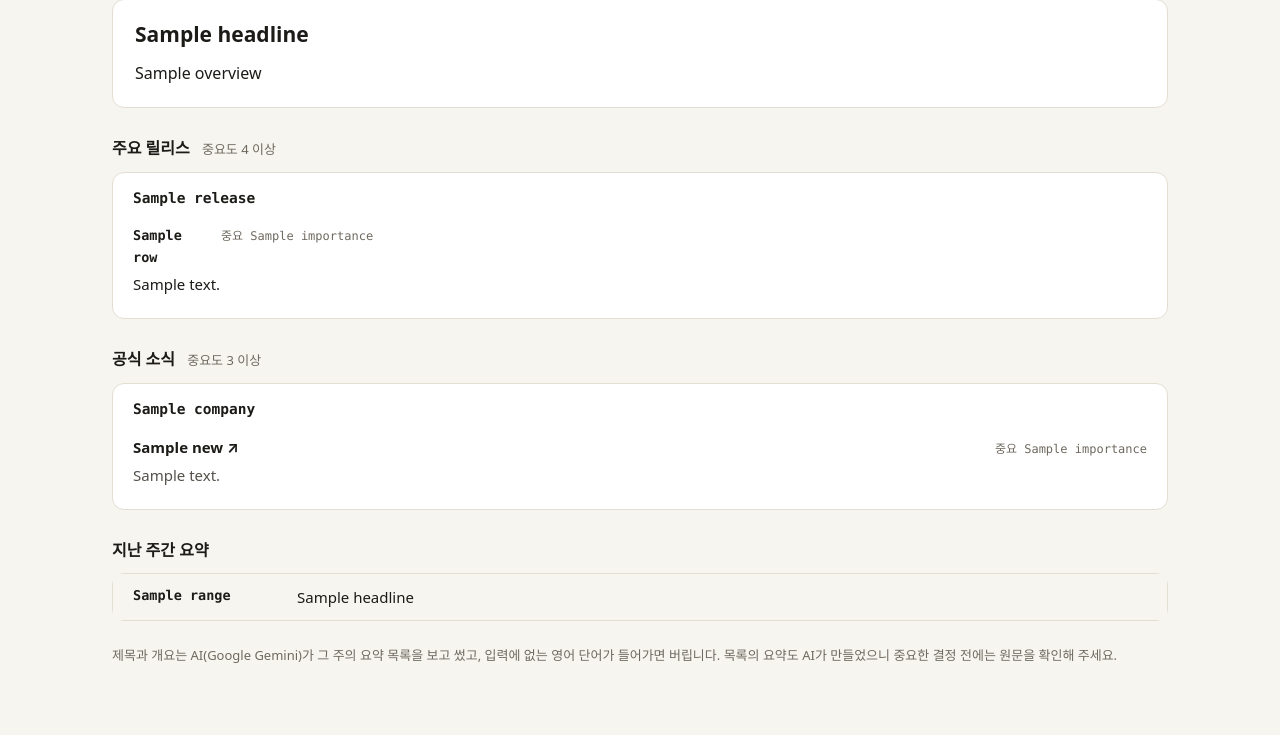
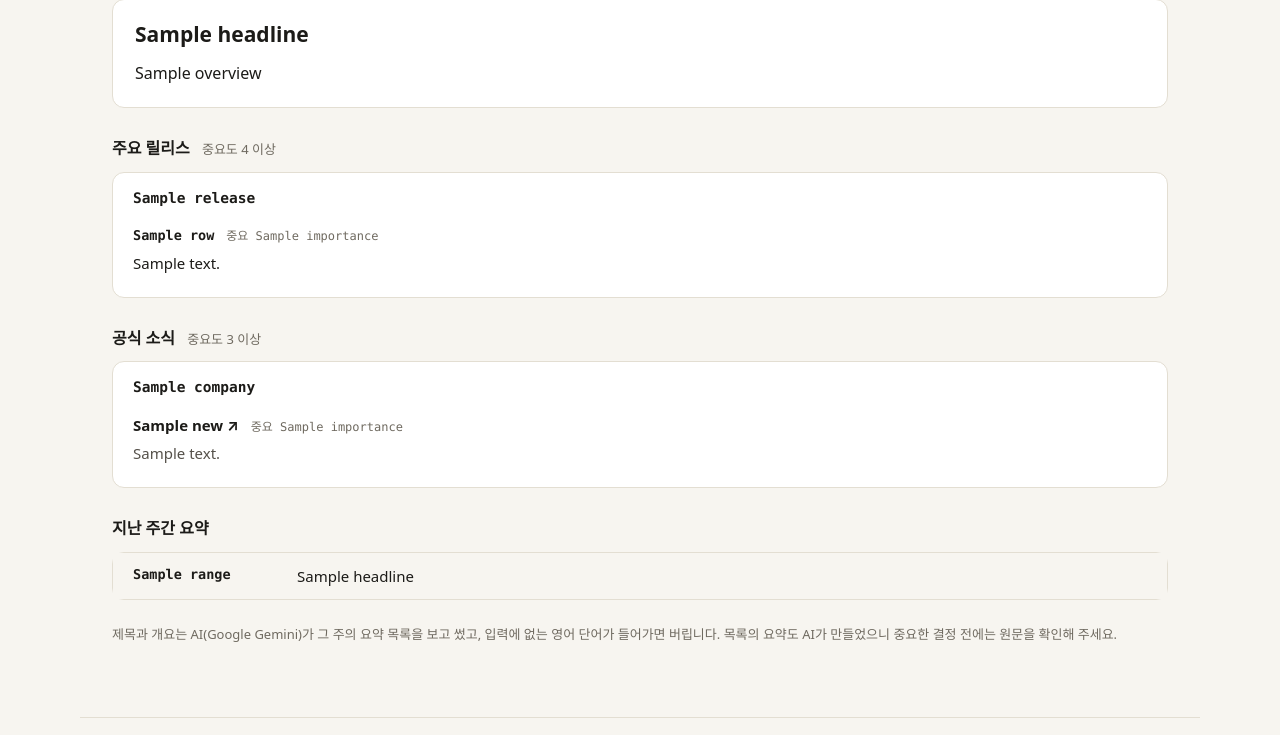
Before and after one commit to Hasegos/deltalog, a FastAPI app: template templates/weekly.html in a window 1280 px wide. Shown: the part 215-950 px from the top of the page. Run offline with FastAPI, Linux system fonts and the light colour scheme; the template is opened without the code that fills it: most values are stand-ins (such as "Sample title", 1, 10 or a date in 2020); parts of the project's set-up code (start-up, migrations or seed data) failed here and were passed over.

Commit message:
FIX 주간 요약에서 버전이 없는 항목의 긴 제목이 한 글자씩 줄바꿈되던 문제

```diff
--- a/static/css/weekly.css
+++ b/static/css/weekly.css
@@ -65,8 +65,8 @@
 }
 
 .dg-g li {
-  display: grid;
-  grid-template-columns: 76px auto minmax(0, 1fr);
+  display: flex;
+  flex-wrap: wrap;
   gap: 4px 12px;
   align-items: baseline;
   padding: 7px 0;
@@ -77,9 +77,11 @@
 }
 
 .dg-v {
+  min-width: 0;
   font-family: var(--mono);
   font-size: 13.5px;
   font-weight: 700;
+  overflow-wrap: anywhere;
 }
 
 .dg-i {
@@ -91,13 +93,9 @@
 }
 
 .dg-s {
-  grid-column: 1 / -1;
+  flex: 1 0 100%;
   font-size: 15px;
   line-height: 1.65;
-}
-
-.dg-news {
-  grid-template-columns: minmax(0, 1fr) auto !important;
 }
 
 .dg-news .dg-s {
@@ -105,6 +103,8 @@
 }
 
 .dg-t {
+  min-width: 0;
+  overflow-wrap: anywhere;
   font-size: 15px;
   font-weight: 700;
   line-height: 1.5;
```
